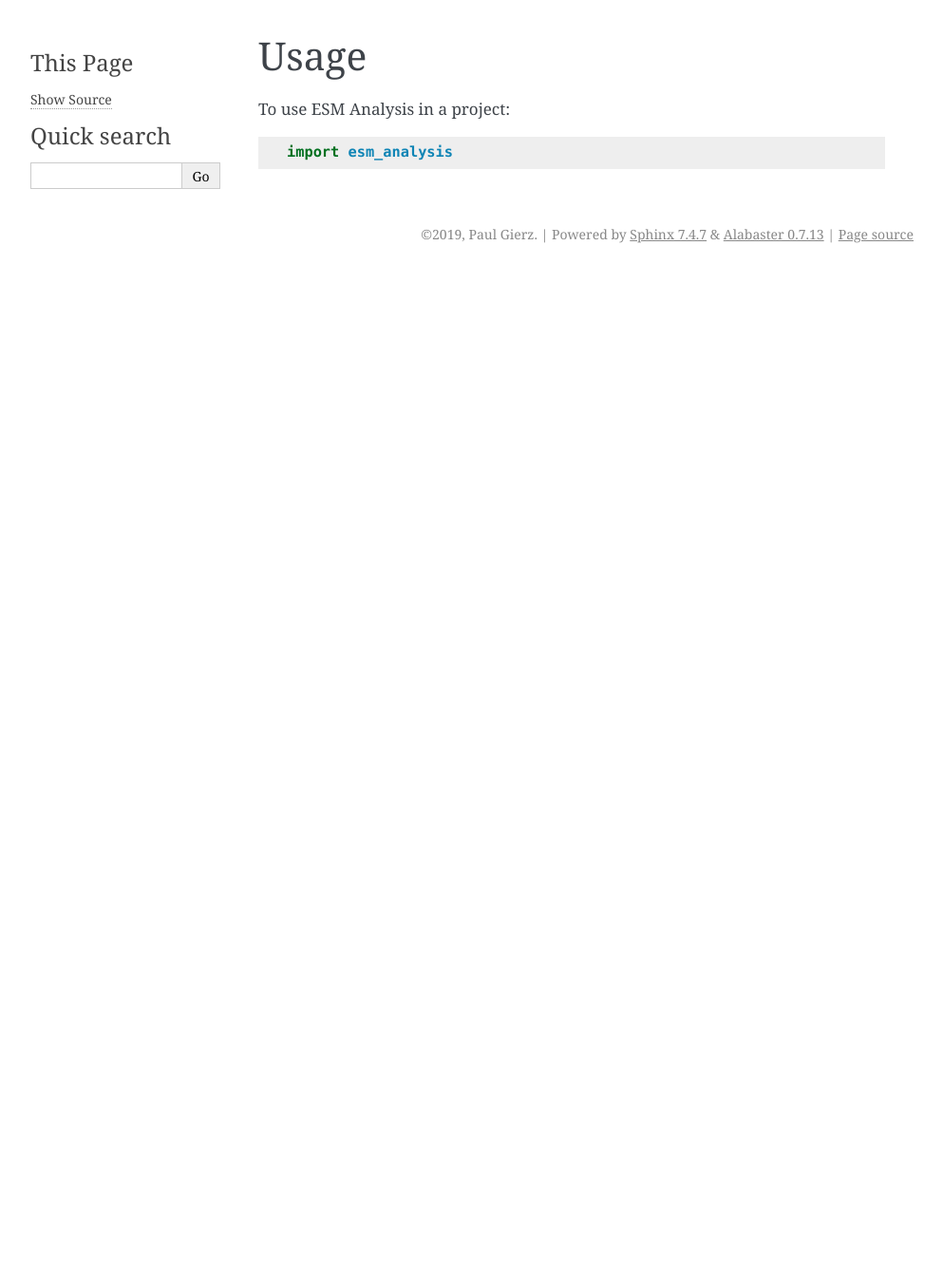
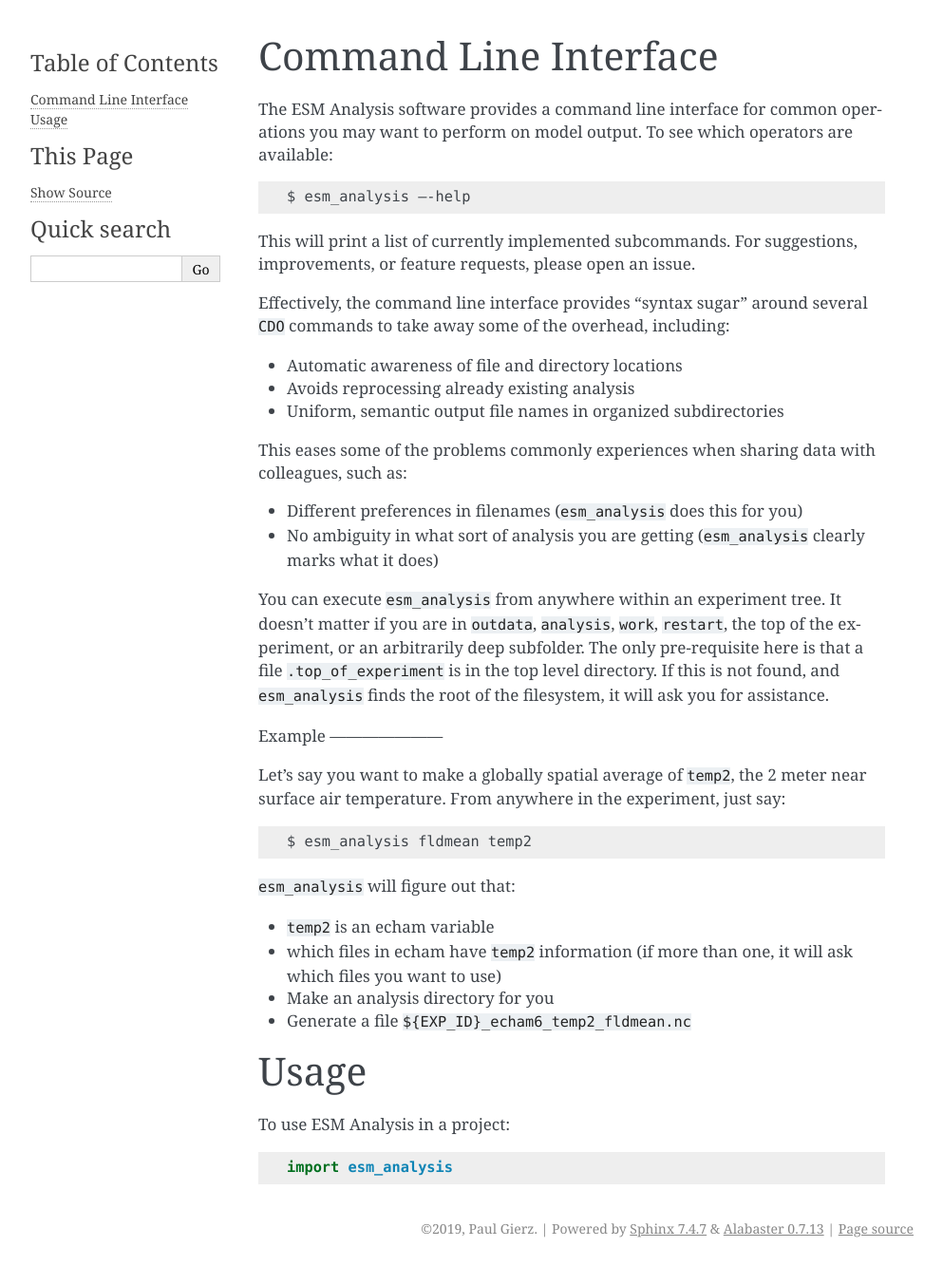
Before and after one commit to pgierz/esm_analysis, a Sphinx documentation site: the page built from docs/usage.rst, in a window 1280 px wide. Shown: the whole page at 95% size, without its empty margins (148-1141 px from the left). Built offline with Sphinx 7.4.7, drawn with Linux system fonts in a browser that asks for light colours; pages that are not in the unit, such as notebooks, are missing from menus; before the commit the page ends 900 px from its top, so only the background shows below that.

Commit message:
Docs Sprint: Update usage.rst

```diff
--- a/docs/usage.rst
+++ b/docs/usage.rst
@@ -1,3 +1,40 @@
+======================
+Command Line Interface
+======================
+
+The ESM Analysis software provides a command line interface for common operations you may want to perform on model output. To see which operators are available::
+
+	$ esm_analysis —-help
+
+This will print a list of currently implemented subcommands. For suggestions, improvements, or feature requests, please open an issue.
+
+Effectively, the command line interface provides “syntax sugar” around several ``CDO`` commands to take away some of the overhead, including:
+
+* Automatic awareness of file and directory locations
+* Avoids reprocessing already existing analysis
+* Uniform, semantic output file names in organized subdirectories
+
+This eases some of the problems commonly experiences when sharing data with colleagues, such as:
+
+* Different preferences in filenames (``esm_analysis`` does this for you)
+* No ambiguity in what sort of analysis you are getting (``esm_analysis`` clearly marks what it does)
+
+You can execute ``esm_analysis`` from anywhere within an experiment tree. It doesn’t matter if you are in ``outdata``, ``analysis``, ``work``, ``restart``, the top of the experiment, or an arbitrarily deep subfolder. The only pre-requisite here is that a file ``.top_of_experiment`` is in the top level directory. If this is not found, and ``esm_analysis`` finds the root of the filesystem, it will ask you for assistance.
+
+Example
+———————
+
+Let’s say you want to make a globally spatial average of ``temp2``, the 2 meter near surface air temperature. From anywhere in the experiment, just say::
+
+	$ esm_analysis fldmean temp2
+
+``esm_analysis`` will figure out that:
+
+* ``temp2`` is an echam variable
+* which files in echam have ``temp2`` information (if more than one, it will ask which files you want to use)
+* Make an analysis directory for you
+* Generate a file ``${EXP_ID}_echam6_temp2_fldmean.nc``
+
 =====
 Usage
 =====
```
